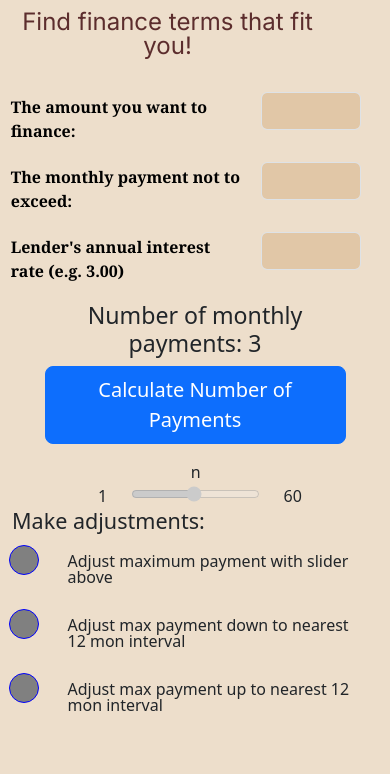
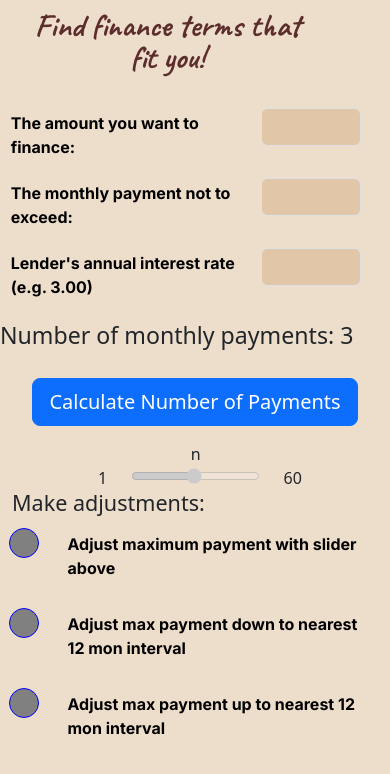
Before and after one commit to Pacman0126/finance-term-finder, a plain HTML site: page index.html in a window 390 px wide. Drawn offline with nearby package versions, Linux system fonts and the light colour scheme; a web font is replaced by a local one.

Commit message:
center first button in row, add to responsive design

```diff
--- a/assets/css/style.css
+++ b/assets/css/style.css
@@ -1,10 +1,10 @@
 /* Google fonts import */
-@import url("https://fonts.googleapis.com/css2?family=Inter:ital,opsz,wght@0,14..32,100..900;1,14..32,100..900&family=Macondo&family=Playwrite+IE:wght@100..400&display=swap");
+@import url("https://fonts.googleapis.com/css2?family=Caveat:wght@400..700&family=Inter:ital,opsz,wght@0,14..32,100..900;1,14..32,100..900&display=swap");
 
 /* CSS Variables */
 :root {
   --primary-font: "Inter", sans-serif;
-  --secondary-font: "Macondo", cursive;
+  --secondary-font: "Caveat", sans-serif;
   --primary-color: darkgreen; /* dark green */
   --secondary-color: #aa9581; /* light brown */
   --highlight-color: #416a8e; /* blue */
@@ -13,11 +13,29 @@
 }
 
 body {
-
   /* background-color: rgb(252 , 245, 229); */
   background-color: #eddecb;
 }
 
+.monthly-payments {
+  margin-top: 20px;
+}
+
+.center-button {
+  display: flex;
+  flex-wrap: wrap;
+  justify-content: center;
+  margin-top: 20px;
+
+
+}
+
+/* #calcOnUserSelection {
+display:inline-block;
+margin:0 auto;
+  margin-top: 20px;
+  width: 200px;
+} */
 
 /* .row>* {
     flex-shrink: 0;
@@ -50,8 +68,7 @@ body {
 } */
 
 .col-form-label {
-  font-family: Georgia, "Times New Roman", Times, serif;
-
+  font-family: var(--primary-font);
 
   font-weight: 100;
   font-style: normal;
@@ -65,15 +82,26 @@ body {
   line-height: 1.5;
 }
 
+.form-check-label {
+  font-family: var(--primary-font);
+
+  /* font-weight: 100; */
+  font-style: normal;
+  /* font-size: large; */
+  color: black;
+
+  font-size: medium;
+  font-weight: bold;
+  line-height: 1.5;
+}
+
 .input-fields .form-control {
   flex-shrink: 0;
   /* width: 50px; */
   max-width: 100px;
-
 }
 
 .form-control {
-
   background-color: #e1c7a7;
 }
 
@@ -86,15 +114,12 @@ body {
   border-radius: 50%;
   border: 1px solid blue;
   background-color: grey;
-
 }
 
-.row .form-check, .row .form-check-input {
-
+.row .form-check,
+.row .form-check-input {
   vertical-align: middle;
 }
-
-
 
 /* label {
   max-width: 70%;
@@ -102,11 +127,11 @@ body {
 } */
 
 #welcome-text {
-  font-family: var(--primary-font), sans-serif;
+  font-family: var(--secondary-font);
 
-  font-weight: 100;
+  font-weight: 600;
   font-style: normal;
-  font-size: x-large;
+  font-size: xx-large;
   color: var(--primary-text-color);
 
   padding: 10px 10px 10px 10px;
@@ -120,65 +145,52 @@ body {
   background-color: transparent;
 }
 
-@media screen and (min-width: 360px)  {
-
+@media screen and (min-width: 360px) {
   .col-form-label {
-
     font-size: medium;
     font-weight: bold;
   }
 
   .form-check-label {
-
-line-height:1em;
-
-padding:12px 5px 0px 5px;
-
+    padding: 2px 5px 0px 5px;
   }
-
-
 }
-
-
 
 /* Intermediate breakpoint (529-767px) */
 @media screen and (min-width: 576px) {
-
   .col-form-label {
-
     font-size: medium;
   }
+}
 
+.form-check-label {
+  padding: 8px 5px 0px 5px;
 }
 
 /* Devices (tablets, 768px and up) */
 @media screen and (min-width: 768px) {
-
   .col-form-label {
-
     font-size: large;
   }
 
+  .form-check-label {
+    padding: 8px 5px 0px 5px;
+  }
 }
 
 /* Devices (992px and larger) */
 @media screen and (min-width: 992px) {
-
-
-
+  .form-check-label {
+    padding: 10px 5px 0px 5px;
+  }
 }
 
 /* Devices (1200px and larger) */
 @media screen and (min-width: 1200px) {
-
-
 }
 
 /* Devices (1400px and larger) */
 @media screen and (min-width: 1400px) {
-
-
-
   .input-field {
     max-width: 350px;
   }
--- a/index.html
+++ b/index.html
@@ -83,14 +83,14 @@
             </div>
           </div>
 
-          <div class="container-fluid">
-            <div class="row mb-3 justify-content-center">
-              <div class="col-10 text-center">
-                <h3>
+          <h3 class="monthly-payments">
             Number of monthly payments:
             <span id="calculatedIntervals">3</span>
           </h3>
 
+          <div class="container-fluid ">
+          <div class="row mb-3 justify-content-center">
+            <div class="col center-button">
               <!-- <span> -->
               <button
                 data-type="calcOnUserSelection"
@@ -139,7 +139,7 @@
                   value="option1"
                 />
               </div>
-              <div class="col-10 col-sm-8 col-md-6 col-lg-5">
+              <div class="col-10 col-sm-8 col-md-7 col-lg-6">
                 <label class="form-check-label" for="adjustPmtOnUserSelection">
                   Adjust maximum payment with slider above <br /><br />
                 </label>
@@ -155,7 +155,7 @@
                   value="option2"
                 />
               </div>
-              <div class="col-10 col-sm-8 col-md-6 col-lg-5">
+              <div class="col-10 col-sm-8 col-md-7 col-lg-6">
                 <label class="form-check-label" for="adjustPmtIntervalsDown">
                   Adjust max payment down to nearest 12 mon interval
                   <br /><br />
@@ -173,7 +173,7 @@
                   value="option3"
                 />
               </div>
-              <div class="col-10 col-sm-8 col-md-6 col-lg-5">
+              <div class="col-10 col-sm-8 col-md-7 col-lg-6">
                 <label class="form-check-label" for="adjustPmtIntervalsUp">
                   Adjust max payment up to nearest 12 mon interval
                 </label>
@@ -190,7 +190,6 @@
               Adjust Terms
             </button>
           </span>
-
         </form>
       </section>
     </main>
```
Lines whose indentation alone changed are shown as unchanged.
